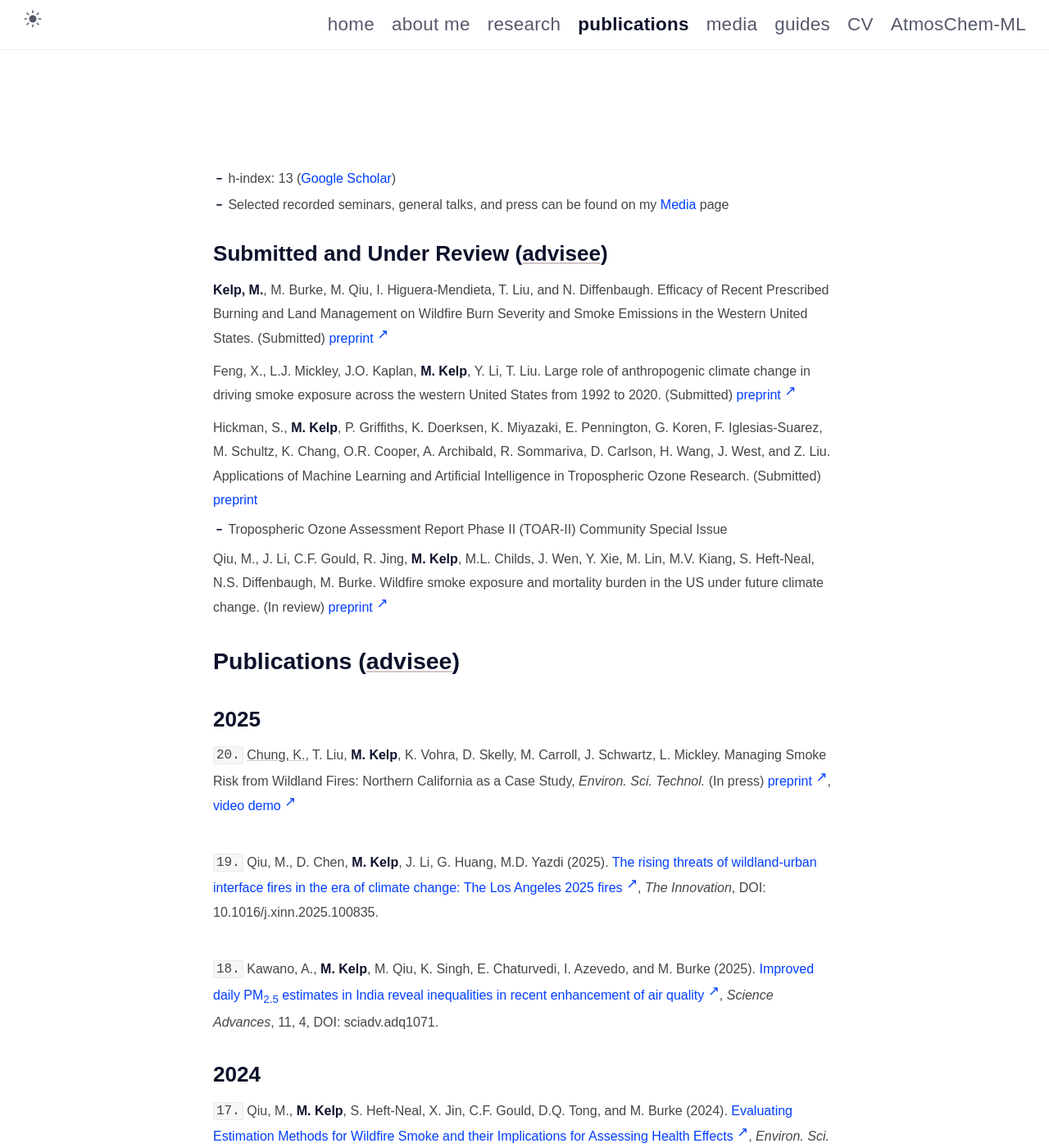
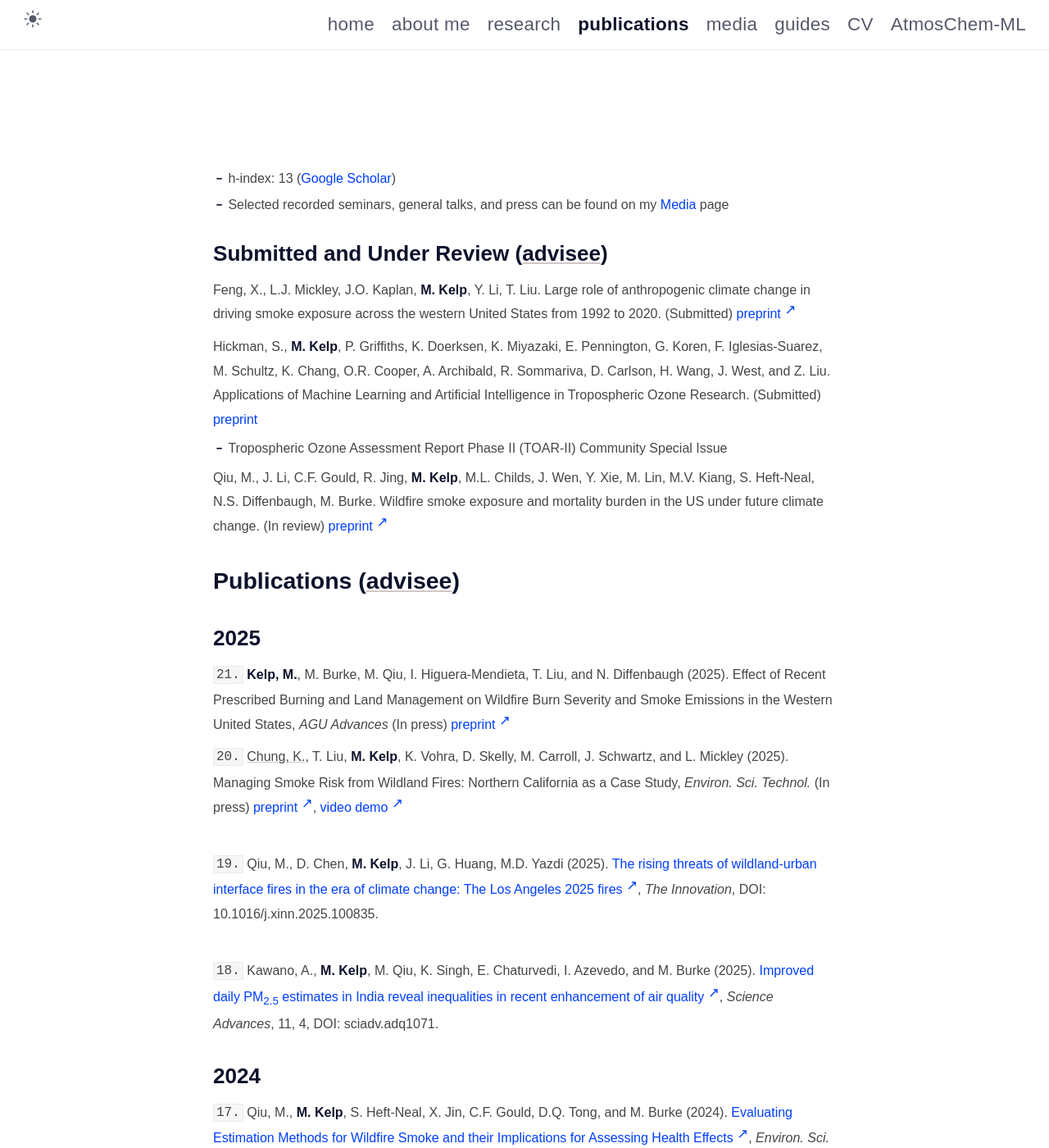
Before and after one commit to mkelp/mkelp.github.io, a Jekyll site: the page built from publications.md, in a window 1280 px wide and 1400 px high. Shown: the whole window at 82% size. Built offline with Jekyll 4.4.1, drawn with Linux system fonts in a browser that asks for light colours; some web fonts are replaced; some of the changed lines change nothing that is shown.

Commit message:
may162025

```diff
--- a/publications.md
+++ b/publications.md
@@ -12,8 +12,6 @@ comments: false
 
 
 ## Submitted and Under Review (<u>advisee</u>)
-
-**Kelp, M.**, M. Burke, M. Qiu, I. Higuera-Mendieta, T. Liu, and N. Diffenbaugh. Efficacy of Recent Prescribed Burning and Land Management on Wildfire Burn Severity and Smoke Emissions in the Western United States. (Submitted) [preprint](https://eartharxiv.org/repository/view/8286/){:target="_blank"}
 
 Feng, X., L.J. Mickley, J.O. Kaplan, **M. Kelp**, Y. Li, T. Liu. Large role of anthropogenic climate change in driving smoke exposure across the western United States from 1992 to 2020. (Submitted) [preprint](https://arxiv.org/abs/2412.03733){:target="_blank"}
 
@@ -33,10 +31,11 @@ change. (In review) [preprint](https://eartharxiv.org/repository/view/6844/#:~:t
 
 <!-- \*\* undergraduate advisee -->
 
-
 ## **2025**
 
-`20.` <u>Chung, K.</u>, T. Liu, **M. Kelp**, K. Vohra, D. Skelly, M. Carroll, J. Schwartz, L. Mickley. Managing Smoke Risk from Wildland Fires: Northern California as a Case Study, *Environ. Sci. Technol.* (In press) [preprint](https://eartharxiv.org/repository/view/8537/){:target="_blank"}, [video demo](https://www.youtube.com/watch?v=P_yDMXj9R70&ab_channel=KarinaChung){:target="_blank"}
+`21.` **Kelp, M.**, M. Burke, M. Qiu, I. Higuera-Mendieta, T. Liu, and N. Diffenbaugh (2025). Effect of Recent Prescribed Burning and Land Management on Wildfire Burn Severity and Smoke Emissions in the Western United States, *AGU Advances*  (In press) [preprint](https://eartharxiv.org/repository/view/8286/){:target="_blank"}
+
+`20.` <u>Chung, K.</u>, T. Liu, **M. Kelp**, K. Vohra, D. Skelly, M. Carroll, J. Schwartz, and L. Mickley (2025). Managing Smoke Risk from Wildland Fires: Northern California as a Case Study, *Environ. Sci. Technol.* (In press) [preprint](https://eartharxiv.org/repository/view/8537/){:target="_blank"}, [video demo](https://www.youtube.com/watch?v=P_yDMXj9R70&ab_channel=KarinaChung){:target="_blank"}
 
 <br />
 `19.` Qiu, M., D. Chen, **M. Kelp**, J. Li, G. Huang, M.D. Yazdi (2025). [The rising threats of wildland-urban interface fires in the era of climate change: The Los Angeles 2025 fires](https://www.cell.com/the-innovation/fulltext/S2666-6758(25)00038-4){:target="_blank"}, *The Innovation*, DOI: 10.1016/j.xinn.2025.100835.
```
Also changed, not shown: 3 other files.
